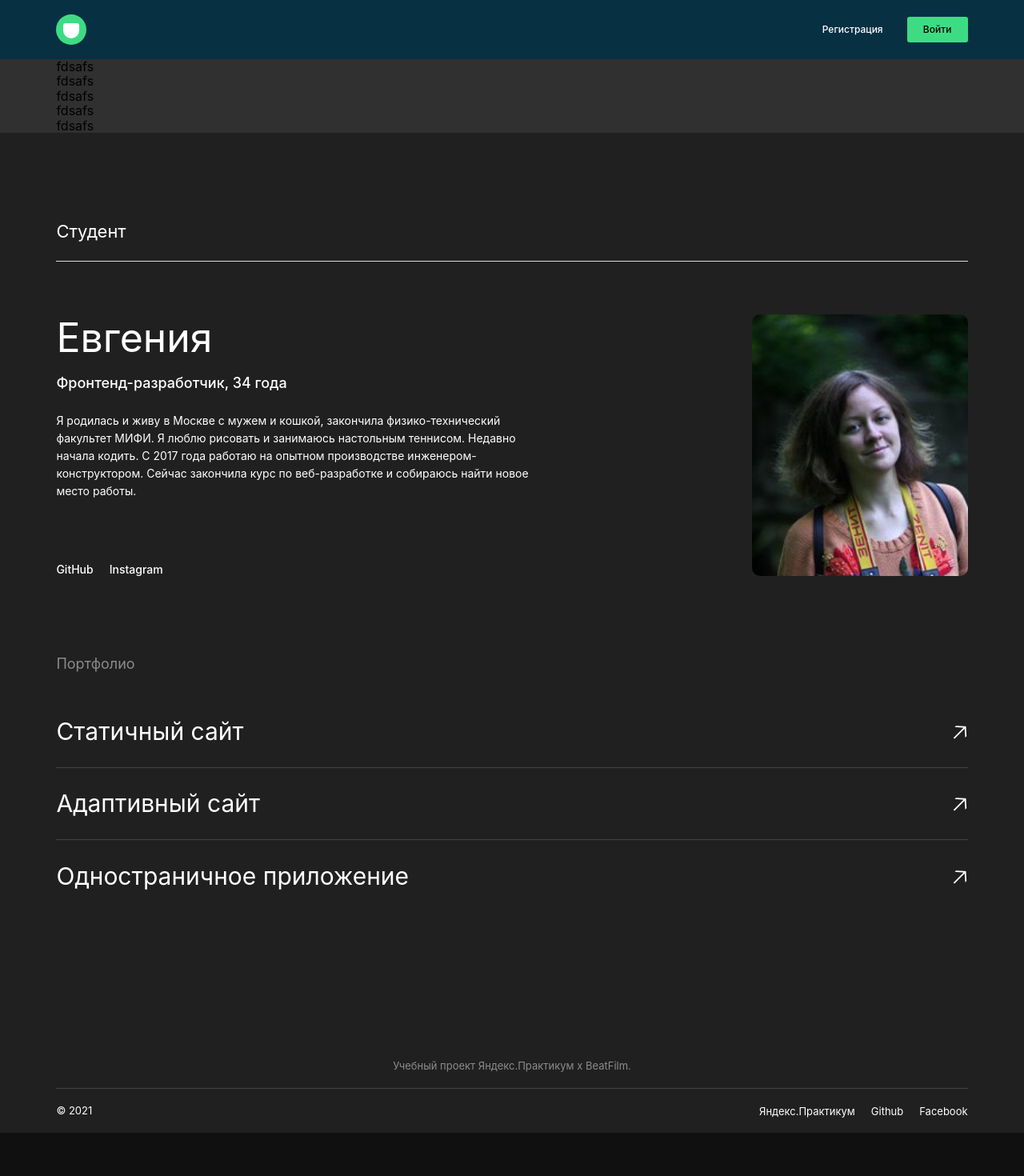
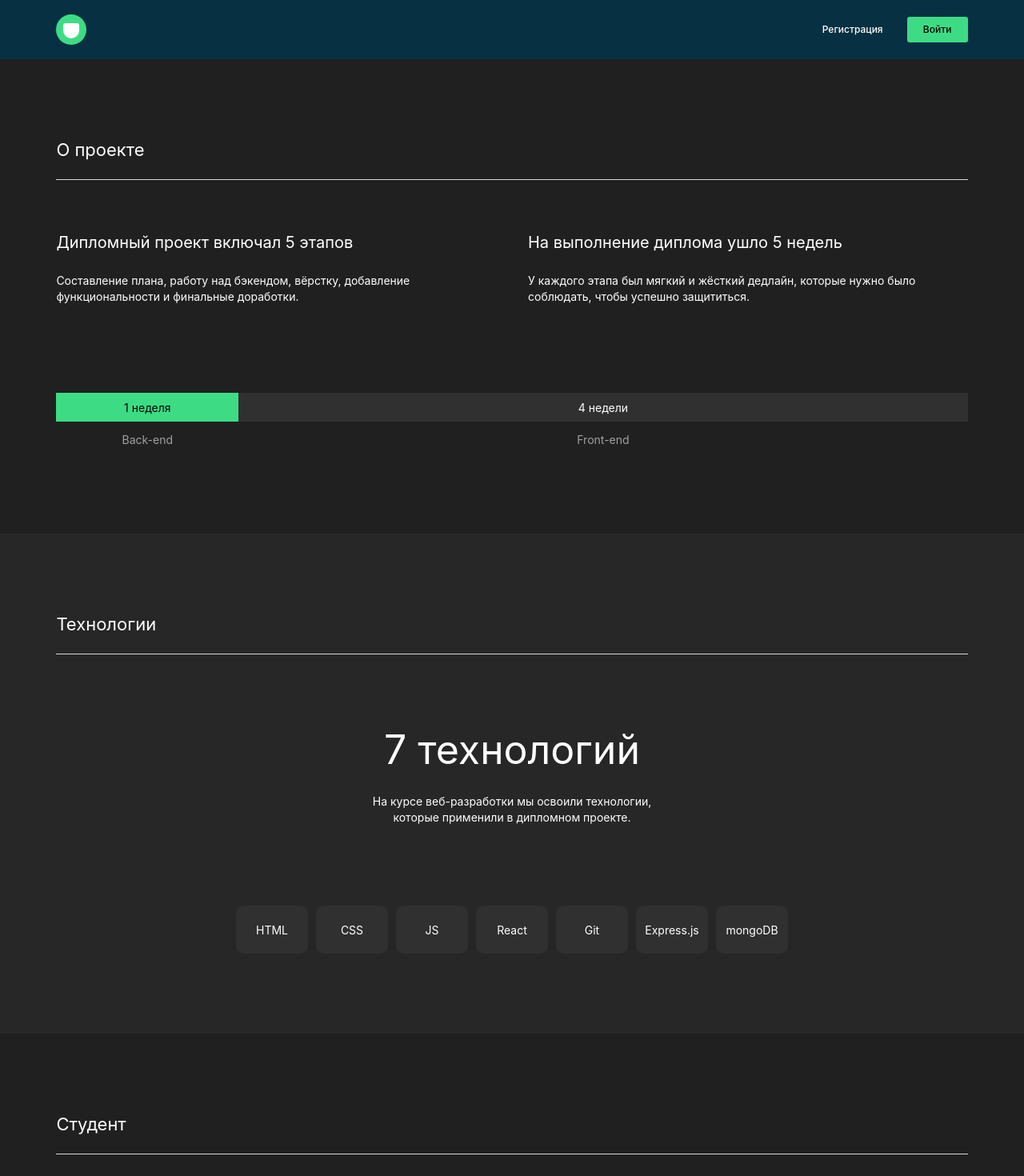
Before and after one commit to beagle-elgaeb/edu-movies-explorer-frontend, a React (Create React App) app: page / in a window 1280 px wide. Shown: the top 1470 px of the page at 80% size. Before the commit the page ends 1416 px from the top, so only its background shows below. Built offline with nearby package versions, Linux system fonts and the light colour scheme.

Commit message:
ДП-2. Вёрстка: - Techs; - ApoutProject.

```diff
--- a/src/components/AboutMe/AboutMe.style.ts
+++ b/src/components/AboutMe/AboutMe.style.ts
@@ -1,46 +1,21 @@
 import styled from "@emotion/styled/macro";
 import photoMe from "../../images/photo-me.jpeg";
+import {
+  ContainerPaddings,
+  InformationBlock,
+  TitleBlock,
+} from "../components.style";
 
 export const AboutMeContainer = styled.div`
-  width: 100%;
-  box-sizing: border-box;
-  margin: 0 0 100px;
-  padding: 0 5.5%;
-
-  @media (max-width: 800px) {
-    margin: 0 0 90px;
-    padding: 0 4%;
-  }
-
-  @media (max-width: 500px) {
-    margin: 0 0 70px;
-    padding: 0 3%;
-  }
+  ${ContainerPaddings}
 `;
 
 export const Title = styled.h2`
-  font-size: 22px;
-  line-height: 27px;
-  font-weight: 400;
-  color: #ffffff;
-  margin: 110px 0 23px 0;
-
-  @media (max-width: 800px) {
-    margin: 90px 0 23px 0;
-  }
-
-  @media (max-width: 500px) {
-    font-size: 18px;
-    line-height: 22px;
-    margin: 70px 0 28px 0;
-  }
+  ${TitleBlock}
 `;
 
 export const AboutAndPhoto = styled.div`
-  display: flex;
-  justify-content: space-between;
-  border-top: 1px solid #dadada;
-  padding: 66px 0 0 0;
+  ${InformationBlock}
 `;
 
 export const About = styled.div`
--- /dev/null
+++ b/src/components/AboutProject/AboutProject.style.ts
@@ -0,0 +1,113 @@
+import styled from "@emotion/styled/macro";
+import {
+  ContainerPaddings,
+  InformationBlock,
+  TitleBlock,
+} from "../components.style";
+
+export const AboutProjectContainer = styled.div`
+  ${ContainerPaddings}
+`;
+
+export const Title = styled.h2`
+  ${TitleBlock}
+`;
+
+export const Information = styled.div`
+  ${InformationBlock}
+  display: grid;
+  grid-template-columns: repeat(2, 1fr);
+  grid-template-rows: 1fr;
+  gap: 40px;
+  margin: 0 0 110px;
+
+  @media (max-width: 800px) {
+    gap: 30px;
+    margin: 0 0 93px;
+  }
+
+  @media (max-width: 600px) {
+    grid-template-columns: 1fr;
+    grid-template-rows: repeat(2, 1fr);
+    gap: 56px;
+    margin: 0 0 60px;
+  }
+`;
+
+export const SubTitle = styled.div`
+  font-size: 20px;
+  line-height: 24px;
+  font-weight: 400;
+  color: #ffffff;
+  margin: 0 0 26px;
+
+  @media (max-width: 800px) {
+    margin: 0 0 22px;
+  }
+
+  @media (max-width: 600px) {
+    font-size: 18px;
+    line-height: 22px;
+    margin: 0 0 16px;
+  }
+`;
+
+export const Text = styled.div`
+  font-size: 14px;
+  line-height: 20px;
+  font-weight: 400;
+  color: #ffffff;
+
+  @media (max-width: 800px) {
+    font-size: 12px;
+    line-height: 18px;
+  }
+
+  @media (max-width: 600px) {
+    font-size: 11px;
+    line-height: 16px;
+  }
+`;
+
+export const Infographics = styled.div`
+  display: grid;
+  grid-template-columns: 1fr 4fr;
+  grid-template-rows: repeat(2, 36px);
+  row-gap: 4px;
+  font-size: 14px;
+  line-height: 17px;
+  font-weight: 400;
+
+  @media (max-width: 600px) {
+    grid-template-rows: repeat(2, 35px);
+    row-gap: 1px;
+    font-size: 11px;
+    line-height: 13px;
+  }
+`;
+
+export const Weeks = styled.div`
+  display: flex;
+  justify-content: center;
+  align-items: center;
+  background: #3ddc84;
+  color: #000000;
+
+  :nth-child(2) {
+    background: #303030;
+    color: #ffffff;
+  }
+
+  @media (max-width: 800px) {
+  }
+
+  @media (max-width: 600px) {
+  }
+`;
+
+export const End = styled.div`
+  display: flex;
+  justify-content: center;
+  align-items: center;
+  color: #a0a0a0;
+`;
--- a/src/components/AboutProject/AboutProject.tsx
+++ b/src/components/AboutProject/AboutProject.tsx
@@ -1,11 +1,45 @@
 import AboutMe from "../AboutMe/AboutMe";
 import Portfolio from "../Portfolio/Portfolio";
 import Techs from "../Techs/Techs";
-import "./AboutProject.css";
+import {
+  AboutProjectContainer,
+  End,
+  Infographics,
+  Information,
+  SubTitle,
+  Text,
+  Title,
+  Weeks,
+} from "./AboutProject.style";
 
 function AboutProject() {
   return (
     <>
+      <AboutProjectContainer>
+        <Title>О проекте</Title>
+        <Information>
+          <div>
+            <SubTitle>Дипломный проект включал 5 этапов</SubTitle>
+            <Text>
+              Составление плана, работу над бэкендом, вёрстку, добавление
+              функциональности и финальные доработки.
+            </Text>
+          </div>
+          <div>
+            <SubTitle>На выполнение диплома ушло 5 недель</SubTitle>
+            <Text>
+              У каждого этапа был мягкий и жёсткий дедлайн, которые нужно было
+              соблюдать, чтобы успешно защититься.
+            </Text>
+          </div>
+        </Information>
+        <Infographics>
+          <Weeks>1 неделя</Weeks>
+          <Weeks>4 недели</Weeks>
+          <End>Back-end</End>
+          <End>Front-end</End>
+        </Infographics>
+      </AboutProjectContainer>
       <Techs />
       <AboutMe />
       <Portfolio />
--- a/src/components/Footer/Footer.style.ts
+++ b/src/components/Footer/Footer.style.ts
@@ -1,17 +1,11 @@
 import styled from "@emotion/styled/macro";
+import { ContainerPaddings } from "../components.style";
 
 export const FooterContainer = styled.div`
-  width: 100%;
-  box-sizing: border-box;
-  padding: 0 5.5%;
+  ${ContainerPaddings}
 
-  @media (max-width: 800px) {
-    padding: 0 4%;
-  }
-
-  @media (max-width: 500px) {
-    padding: 0 3%;
-  }
+  padding-top: 79px;
+  padding-bottom: 0;
 `;
 
 export const Title = styled.h5`
--- a/src/components/Header/Header.style.ts
+++ b/src/components/Header/Header.style.ts
@@ -1,23 +1,16 @@
 import styled from "@emotion/styled/macro";
 import { Link } from "react-router-dom";
+import { ContainerPaddings } from "../components.style";
 
 export const HeaderContainer = styled.div<{ authorized: boolean }>`
+  ${ContainerPaddings}
   height: 74px;
-  width: 100%;
-  box-sizing: border-box;
   display: flex;
   justify-content: space-between;
   align-items: center;
   background: ${({ authorized }) => (authorized ? "transparent" : "#073042")};
-  padding: 0 5.5%;
-
-  @media (max-width: 800px) {
-    padding: 0 4%;
-  }
-
-  @media (max-width: 500px) {
-    padding: 0 3%;
-  }
+  padding-top: 0;
+  padding-bottom: 0;
 `;
 
 export const Logo = styled(Link)`
--- a/src/components/Portfolio/Portfolio.style.ts
+++ b/src/components/Portfolio/Portfolio.style.ts
@@ -1,20 +1,19 @@
 import styled from "@emotion/styled/macro";
 import { Link } from "react-router-dom";
+import { ContainerPaddings } from "../components.style";
 
 export const PortfolioContainer = styled.div`
-  width: 100%;
-  box-sizing: border-box;
-  margin: 0 0 184px;
-  padding: 0 5.5%;
+  ${ContainerPaddings}
+
+  padding-top: 0;
+  padding-bottom: 125px;
 
   @media (max-width: 800px) {
-    margin: 0 0 149px;
-    padding: 0 4%;
+    padding-top: 0;
   }
 
   @media (max-width: 500px) {
-    margin: 0 0 130px;
-    padding: 0 3%;
+    padding-top: 0;
   }
 `;
 
--- a/src/components/Techs/Techs.style.ts
+++ b/src/components/Techs/Techs.style.ts
@@ -1,16 +1,104 @@
 import styled from "@emotion/styled/macro";
+import { ContainerPaddings, TitleBlock } from "../components.style";
+
 
 export const TechsContainer = styled.div`
-  width: 100%;
-  box-sizing: border-box;
-  background: #303030;
-  padding: 0 5.5%;
+  ${ContainerPaddings}
+  background: #272727;
+`;
+
+export const Title = styled.h2`
+  ${TitleBlock}
+`;
+
+export const Technologies = styled.div`
+  border-top: 1px solid #dadada;
+  padding: 90px 0 0 0;
 
   @media (max-width: 800px) {
-    padding: 0 4%;
+    padding: 80px 0 0 0;
   }
 
   @media (max-width: 500px) {
-    padding: 0 3%;
   }
 `;
+
+export const HowMany = styled.h2`
+  font-size: 50px;
+  line-height: 58px;
+  font-weight: 400;
+  text-align: center;
+  color: #ffffff;
+  margin: 0 auto 26px;
+
+  @media (max-width: 800px) {
+    margin: 0 auto 22px;
+  }
+
+  @media (max-width: 500px) {
+    font-size: 30px;
+    line-height: 36px;
+    margin: 0 auto 24px;
+  }
+`;
+
+export const Text = styled.p`
+  max-width: 400px;
+  font-size: 14px;
+  line-height: 20px;
+  font-weight: 400;
+  text-align: center;
+  color: #ffffff;
+  margin: 0 auto 100px;
+
+  @media (max-width: 800px) {
+    font-size: 12px;
+    line-height: 18px;
+    margin: 0 auto 83px;
+  }
+
+  @media (max-width: 500px) {
+    font-size: 11px;
+    line-height: 16px;
+    margin: 0 auto 50px;
+  }
+`;
+
+export const TechnologiesItem = styled.div`
+  display: grid;
+  grid-template-columns: repeat(7, 90px);
+  grid-template-rows: 60px;
+  gap: 10px;
+  justify-content: center;
+  margin: 0 auto;
+
+  @media (max-width: 800px) {
+    grid-template-columns: repeat(auto-fill, 84px);
+    grid-template-rows: 57px;
+    grid-auto-rows: 57px;
+  }
+
+  @media (max-width: 500px) {
+    width: 87%;
+    grid-template-columns: repeat(auto-fill, 84px);
+    grid-template-rows: 57px;
+    grid-auto-rows: 57px;
+  }
+`;
+
+export const Technology = styled.div`
+  display: flex;
+  justify-content: center;
+  align-items: center;
+  background: #303030;
+  border-radius: 10px;
+  font-size: 14px;
+  line-height: 17px;
+  font-weight: 400;
+  color: #ffffff;
+
+  @media (max-width: 800px) {
+    font-size: 12px;
+    line-height: 15px;
+  }
+`;
--- a/src/components/Techs/Techs.tsx
+++ b/src/components/Techs/Techs.tsx
@@ -1,13 +1,33 @@
-import { TechsContainer } from "./Techs.style";
+import {
+  HowMany,
+  Technologies,
+  TechnologiesItem,
+  Technology,
+  TechsContainer,
+  Text,
+  Title,
+} from "./Techs.style";
 
 function Techs() {
   return (
     <TechsContainer>
-      <div className="App">fdsafs</div>
-      <div className="App">fdsafs</div>
-      <div className="App">fdsafs</div>
-      <div className="App">fdsafs</div>
-      <div className="App">fdsafs</div>
+      <Title>Технологии</Title>
+      <Technologies>
+        <HowMany>7 технологий</HowMany>
+        <Text>
+          На курсе веб-разработки мы освоили технологии, которые применили в
+          дипломном проекте.
+        </Text>
+        <TechnologiesItem>
+          <Technology>HTML</Technology>
+          <Technology>CSS</Technology>
+          <Technology>JS</Technology>
+          <Technology>React</Technology>
+          <Technology>Git</Technology>
+          <Technology>Express.js</Technology>
+          <Technology>mongoDB</Technology>
+        </TechnologiesItem>
+      </Technologies>
     </TechsContainer>
   );
 }
--- /dev/null
+++ b/src/components/components.style.ts
@@ -0,0 +1,40 @@
+import { css } from "@emotion/react";
+
+export const ContainerPaddings = css`
+  width: 100%;
+  box-sizing: border-box;
+  padding: 100px 5.5%;
+
+  @media (max-width: 800px) {
+    padding: 90px 4%;
+  }
+
+  @media (max-width: 500px) {
+    padding: 70px 3%;
+  }
+`;
+
+export const TitleBlock = css`
+  font-size: 22px;
+  line-height: 27px;
+  font-weight: 400;
+  color: #ffffff;
+  margin: 0 0 23px 0;
+
+  @media (max-width: 800px) {
+    margin: 0 0 23px 0;
+  }
+
+  @media (max-width: 500px) {
+    font-size: 18px;
+    line-height: 22px;
+    margin: 0 0 28px 0;
+  }
+`;
+
+export const InformationBlock = css`
+  display: flex;
+  justify-content: space-between;
+  border-top: 1px solid #dadada;
+  padding: 66px 0 0 0;
+`;
```
Also changed, not shown: src/components/AboutProject/AboutProject.css (deleted).
